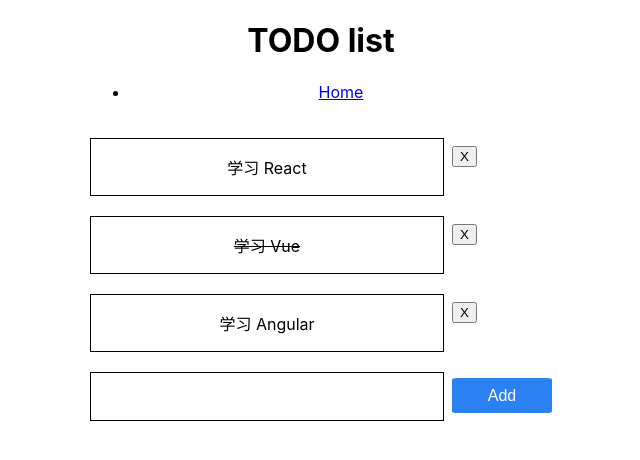
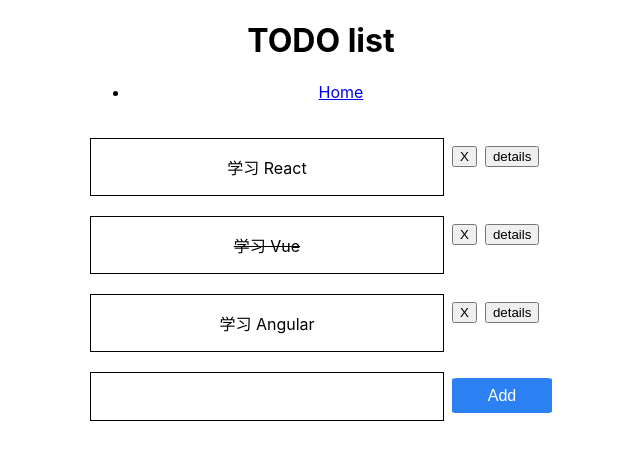
Before and after one commit to tjx01/day10_todoList, a React (Create React App) app: page / in a window 1280 px wide. Shown: the top 460 px of the page, without its empty margins (319-959 px from the left). Built offline with nearby package versions, Linux system fonts and the light colour scheme.

Commit message:
feat: todolist to details

```diff
--- a/src/components/TodoGroup.jsx
+++ b/src/components/TodoGroup.jsx
@@ -2,9 +2,11 @@ import {useContext} from "react";
 import {TodoContext} from "../contexts/TodoContext";
 import {TodoItem} from "./TodoItem";
 import './TodoGroup.css';
+import {useNavigate} from "react-router";
 
 export function TodoGroup() {
     const {state, dispatch} = useContext(TodoContext)
+    const navigate = useNavigate();
 
     function deleteItem(id, done) {
         if (!done) {
@@ -14,12 +16,18 @@ export function TodoGroup() {
         dispatch({ type: "DELETE_TODO", payload: { id } });
     }
 
+
+    function enterDetails(id) {
+        navigate(`/todos/${id}`);
+    }
+
     return <div>
         {
             state.map((item, index) => {
                 return <div className={"todo-group"} key={index}>
                     <TodoItem todo={item} key={index} index={index}/>
                     <button onClick={() => deleteItem(item.id, item.done)}>X</button>
+                    <button onClick={()=>enterDetails(item.id)}>details</button>
                 </div>
             })
         }
--- a/src/components/TodoItem.jsx
+++ b/src/components/TodoItem.jsx
@@ -4,7 +4,8 @@ import {useContext} from "react";
 import './TodoItem.css';
 
 export function TodoItem(props) {
-    const {state, dispatch} = useContext(TodoContext)
+    const {dispatch} = useContext(TodoContext)
+
 
     function makeAsDone() {
         dispatch({
--- a/src/routes/Routes.jsx
+++ b/src/routes/Routes.jsx
@@ -17,7 +17,7 @@ export const routes = createBrowserRouter([
             {
                 path: "/todos/:id",
                 element: <TodoDetailPage/>
-            }
+            },
         ]
     }
 ])
```
